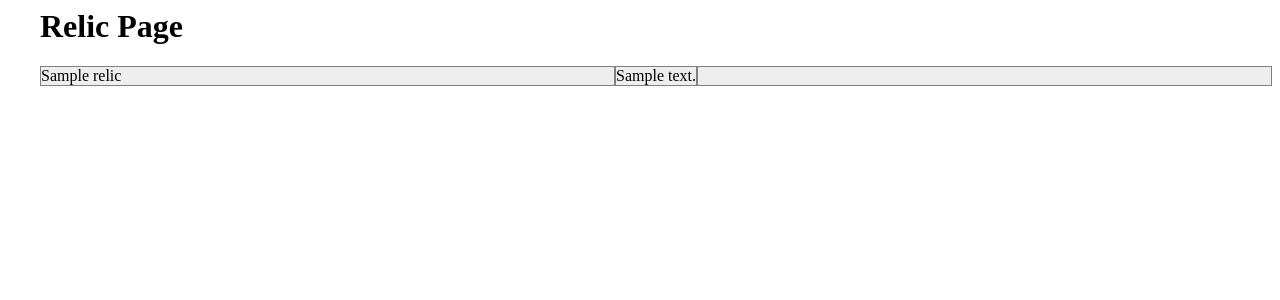
After one commit to btakahashi-90/HeroSeigeRelicPlanner, a Django app: template hsrp/builder/templates/builder/relics.html in a window 1280 px wide. The commit adds this page. Shown: the top 300 px of the page. Run offline with Django 3.2, Linux system fonts and the light colour scheme; the template is opened without the code that fills it: most values are stand-ins (such as "Sample title", 1, 10 or a date in 2020).

Commit message:
added relics page to view all currently implemented (DB) relics.

```diff
--- /dev/null
+++ b/hsrp/builder/static/builder/relics.css
@@ -0,0 +1,18 @@
+#lazy_wrapper{
+    padding-left: 2rem;
+}
+
+#relics_wrapper{
+    display: grid;
+    grid-template-columns: 1fr auto 1fr;
+}
+
+#relics_wrapper > div:nth-child(6n + 1),
+#relics_wrapper > div:nth-child(6n + 2),
+#relics_wrapper > div:nth-child(6n + 3){
+    background: #eeeeee
+}
+
+#relics_wrapper > div{
+    border: solid 0.1rem grey;
+}
--- a/hsrp/builder/templates/builder/index.html
+++ b/hsrp/builder/templates/builder/index.html
@@ -1 +1,2 @@
 <h1>Builder Home Page</h1>
+<a href="relics/">View All Relics</a>
--- /dev/null
+++ b/hsrp/builder/templates/builder/relics.html
@@ -0,0 +1,35 @@
+{% load static %}
+<link rel="stylesheet" type="text/css" href="{% static 'builder/relics.css' %} ">
+
+<div id="lazy_wrapper">
+    <h1>Relic Page</h1>
+
+    <div id="relics_wrapper">
+        {% for relic in relics %}
+            <div class="relic_name">{{ relic.name }}</div>
+            <div class="relic_description">{{ relic.description }}</div>
+            <div class="relic_stats">
+                {% if relic.stat_increases %}
+                    {% if relic.stat_increases.move_speed > 0 %}
+                        <div>Movement Speed: {{ relic.stat_increases.move_speed }}</div>
+                    {% endif %}
+                    {% if relic.stat_increases.attack_speed > 0 %}
+                        <div>Attack Speed: {{ relic.stat_increases.attack_speed }}%</div>
+                    {% endif %}
+                    {% if relic.stat_increases.strength > 0 %}
+                        <div>Strength: {{ relic.stat_increases.strength }}%</div>
+                    {% endif %}
+                    {% if relic.stat_increases.stamina > 0 %}
+                        <div>Stamina: {{ relic.stat_increases.stamina }}%</div>
+                    {% endif %}
+                    {% if relic.stat_increases.energy > 0 %}
+                        <div>Energy: {{ relic.stat_increases.energy }}%</div>
+                    {% endif %}
+                    {% if relic.stat_increases.armor > 0 %}
+                        <div>Armor: {{ relic.stat_increases.armor }}%</div>
+                    {% endif %}
+                {% endif %}
+            </div>
+        {% endfor %}
+    </div>
+</div>
--- a/hsrp/builder/urls.py
+++ b/hsrp/builder/urls.py
@@ -5,6 +5,7 @@ app_name="builder"
 
 urlpatterns = [
     path('', views.index, name='index'),
+    path('relics/', views.relics, name='relics'),
     # path('<int:question_id>/', views.detail, name='detail'),
     # path('<int:question_id>/results/', views.results, name='results'),
     # path('<int:question_id>/vote/', views.vote, name='vote'),
```
Also changed, not shown: hsrp/builder/models.py (+12 -0 lines), hsrp/builder/views.py (+10 -0 lines), hsrp/builder/migrations/0004_alter_relic_options_statincreases_move_speed.py (added).
